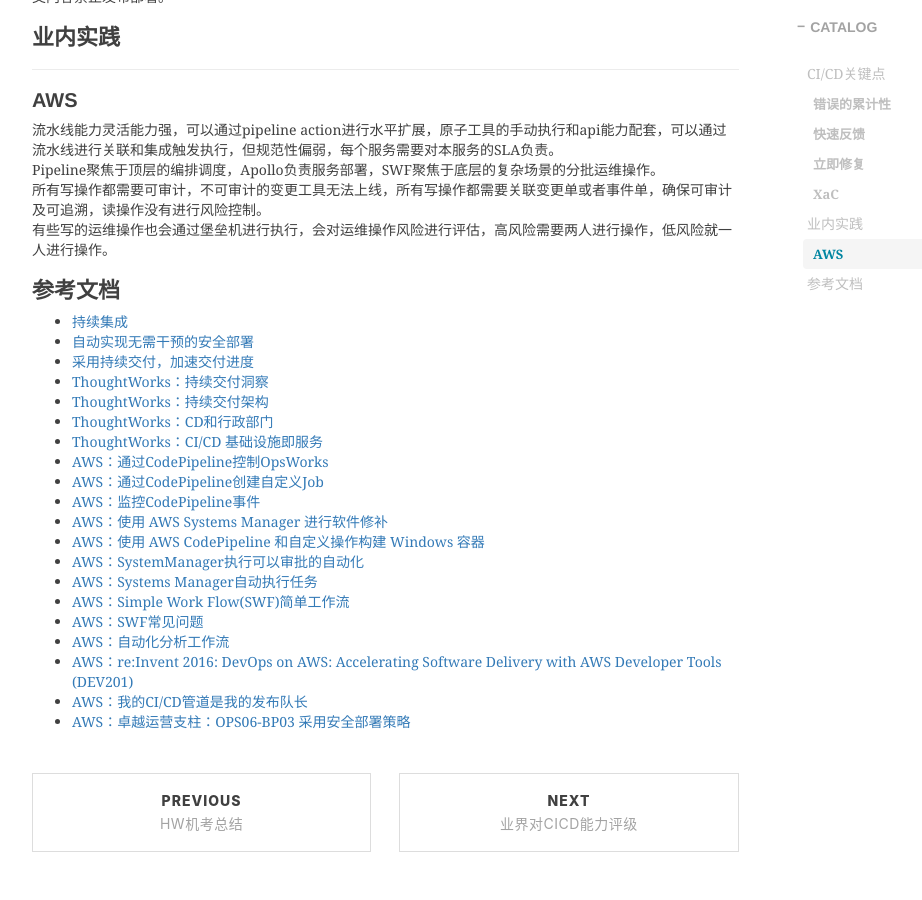
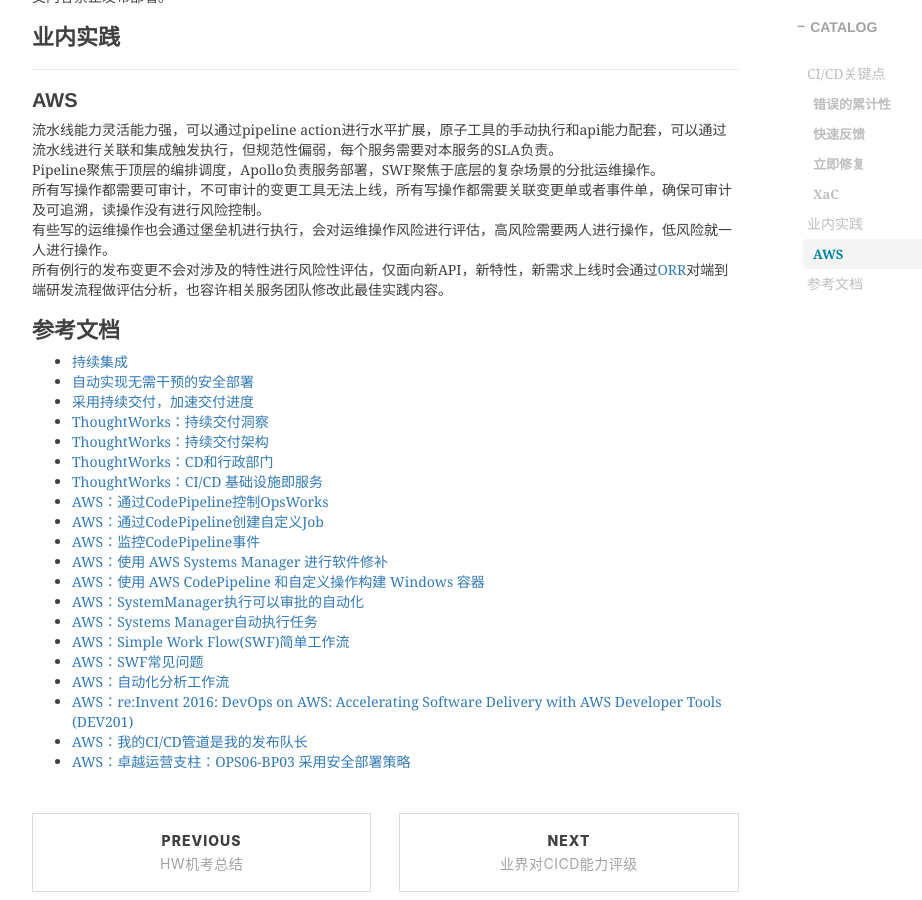
Before and after one commit to shihai1991/shihai1991.github.io, a Jekyll site: the page built from _posts/2024-10-06-持续集成与持续交付.md, in a window 1280 px wide and 900 px high, scrolled down 994 px. Shown: the whole window, without its empty margins (233-1155 px from the left). Built offline with Jekyll 4.4.1, drawn with Linux system fonts in a browser that asks for light colours; nearby versions of some CDN libraries; comment, search, counter and statistics services are not loaded.

Commit message:
Update 2024-10-06-持续集成与持续交付.md

```diff
--- a/_posts/2024-10-06-持续集成与持续交付.md
+++ b/_posts/2024-10-06-持续集成与持续交付.md
@@ -32,6 +32,7 @@
 Pipeline聚焦于顶层的编排调度，Apollo负责服务部署，SWF聚焦于底层的复杂场景的分批运维操作。
 所有写操作都需要可审计，不可审计的变更工具无法上线，所有写操作都需要关联变更单或者事件单，确保可审计及可追溯，读操作没有进行风险控制。
 有些写的运维操作也会通过堡垒机进行执行，会对运维操作风险进行评估，高风险需要两人进行操作，低风险就一人进行操作。
+所有例行的发布变更不会对涉及的特性进行风险性评估，仅面向新API，新特性，新需求上线时会通过[ORR](https://docs.aws.amazon.com/zh_cn/wellarchitected/latest/operational-readiness-reviews/wa-operational-readiness-reviews.html)对端到端研发流程做评估分析，也容许相关服务团队修改此最佳实践内容。
 
 # 参考文档
 - [持续集成](https://martinfowler.com/articles/continuousIntegration.html)
```
